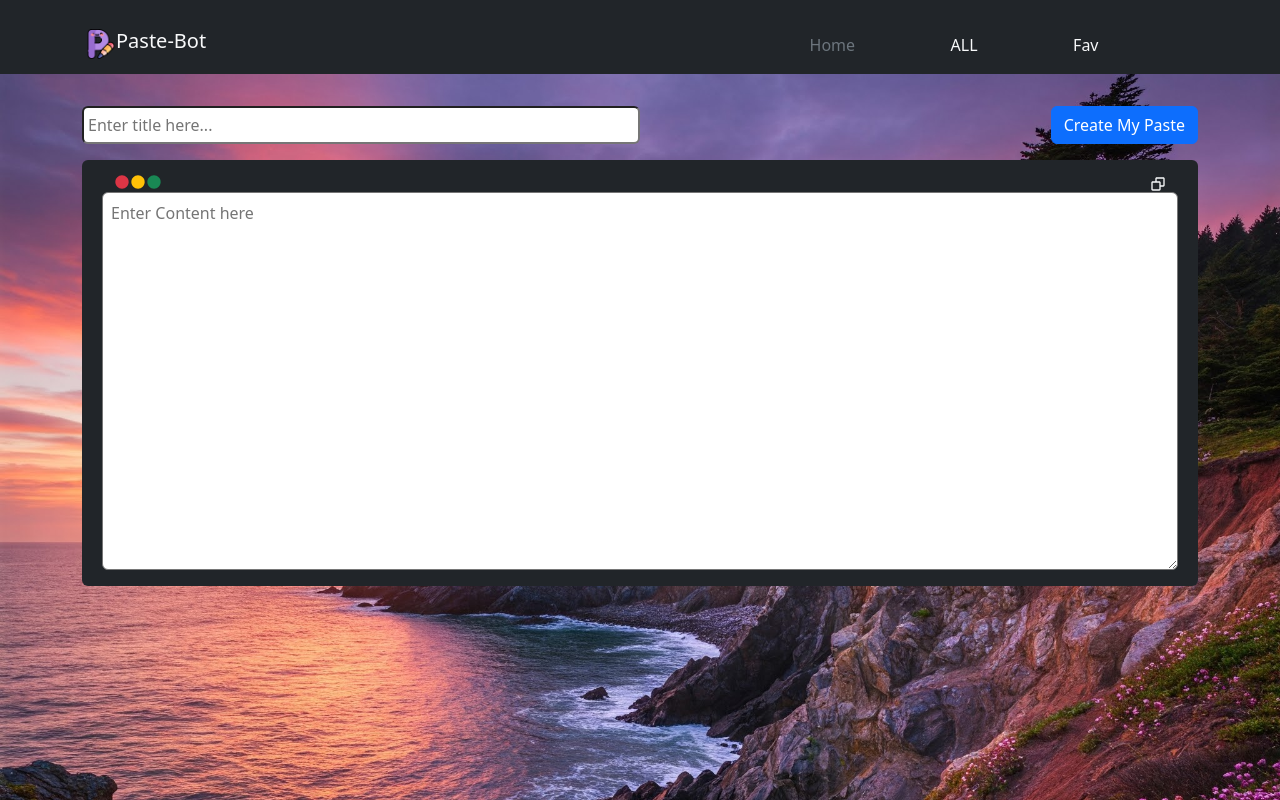
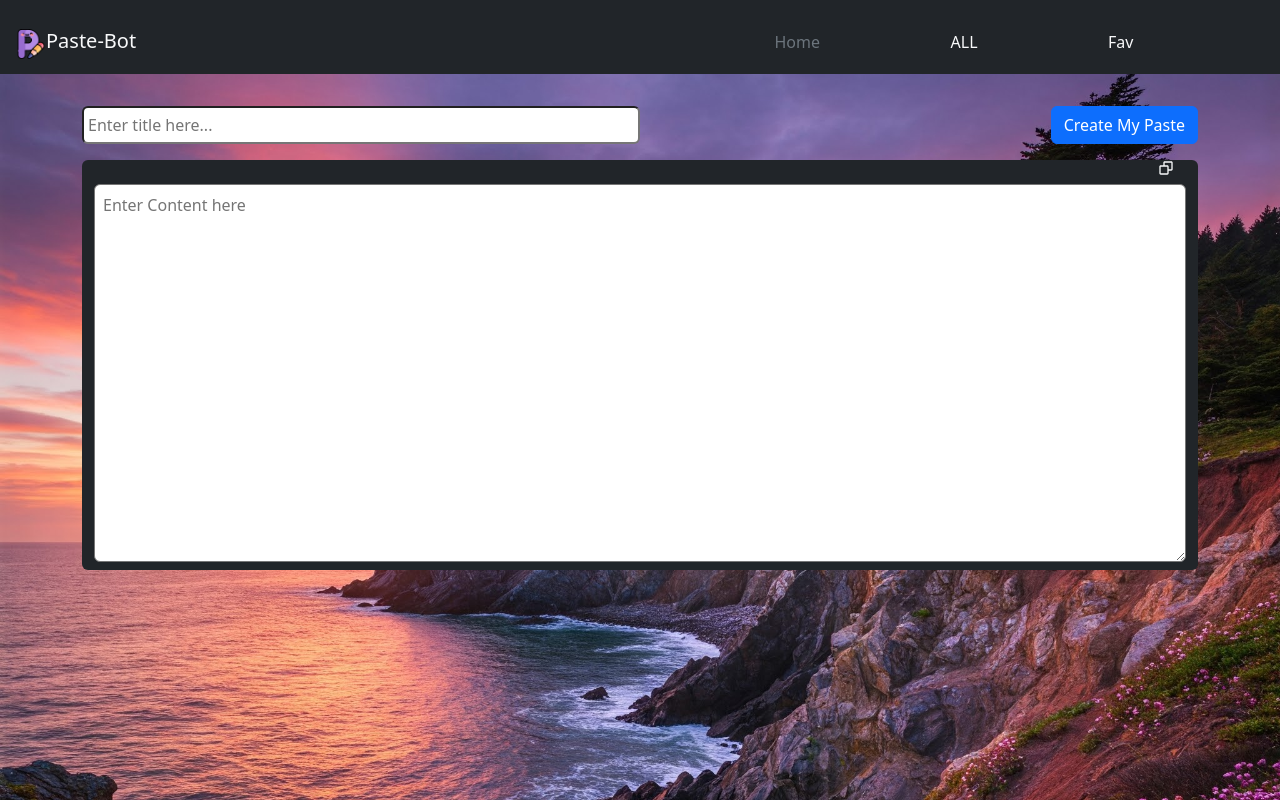
Before and after one commit to varsha-prajapat/Paste-Bot, a React (Create React App) app: page / in a window 1280 px wide. Built offline with nearby package versions, Linux system fonts and the light colour scheme.

Commit message:
css changed

```diff
--- a/src/Components/Home.js
+++ b/src/Components/Home.js
@@ -2,7 +2,7 @@ import React, { useEffect, useState } from 'react';
 import { useSearchParams } from 'react-router-dom';
 import { useDispatch, useSelector } from 'react-redux';
 import { addToPaste, updateToPaste } from '../Store/PasteSlice';
-import { BiSolidCircle, BiCopy } from 'react-icons/bi';
+import { BiCopy } from 'react-icons/bi';
 import toast from 'react-hot-toast';
 import { Container, Row, Col } from 'react-bootstrap';
 
@@ -65,19 +65,14 @@ const Home = () => {
         </Col>
       </Row>
       <Row className=' w-100  bg-dark  d-flex justify-content-center rounded '>
-        <Row className='w-100 p-2 m-0 d-flex justify-content-center '>
+        <Row className='w-100 p-0 m-0 d-flex justify-content-center '>
           <Row className=' rounded '>
-            <Col>
-              <BiSolidCircle className='text-danger' />
-              <BiSolidCircle className='text-warning' />
-              <BiSolidCircle className='text-success' />
-            </Col>
-            <Col className=' d-flex justify-content-end'>
+            <Col className='d-flex justify-content-end'>
               <BiCopy
                 onClick={() => {
                   navigator.clipboard.writeText(value);
                   toast.success("copied to clipboard");
-                }} className='text-light mt-2' /></Col>
+                }} className='text-light mb-2 ' /></Col>
 
           </Row>
           <Row className='w-100 mb-2'>
--- a/src/Components/Navbar.js
+++ b/src/Components/Navbar.js
@@ -12,21 +12,16 @@ const Navbars = () => {
       className='vw-100 p-0 mb-2  d-flex justify-content-center '>
       <Navbar
         className="w-100 mt-0 d-flex justify-content-center bg-warning"
-        bg="dark" variant="dark" expand="md">
-        <Container
-          className=' text-light  d-flex mt-3 bg-dark  '>
+        bg="dark" variant="dark" expand="sm">
+        <Container fluid
+          className='w-100 text-light  d-flex  mt-3 bg-dark  '>
           <Navbar.Brand>
-            <div className='text-light d-flex ms-1 '>
+            <div className=' text-light d-flex ms-1 '>
               <img src={P} height={30} width={30} alt="icon" />
               <h5>Paste-Bot</h5>
             </div>
           </Navbar.Brand>
-          <Navbar.Toggle onClick={() => setmenu(!openmenu)} className='mb-2 ' id="toggle">
-            {openmenu ? <TfiClose /> : <TfiAlignRight />}
-          </Navbar.Toggle>
-          <Navbar.Collapse >
-            <Nav
-              className="p-1 w-50 ms-auto  d-flex justify-content-evenly">
+          <Nav className="p-1 mb-2  w-50 align-self-end d-flex flex-row  justify-content-evenly">
             <Nav.Item>
               <NavLink to='/'
                 className={({ isActive }) =>
@@ -49,7 +44,6 @@ const Navbars = () => {
               </NavLink>
             </Nav.Item>
           </Nav>
-          </Navbar.Collapse>
         </Container>
       </Navbar>
     </Container>
--- a/src/index.css
+++ b/src/index.css
@@ -1,5 +1,4 @@
 body {
-  height: 100vh;
   margin: 0;
   padding: 0;
   overflow-x: hidden;
@@ -11,14 +10,7 @@ body {
   background-image: url("../src/image/bg.jpg");
   background-repeat: no-repeat;
   background-size: cover;
-  background-attachment: fixed;
-}
-
-#toggle:focus,
-#toggle:active {
-  outline: none;
-  box-shadow: none;
-
+  background-attachment:fixed;
 }
 
 code {
```
Also changed, not shown: 1 other file (tests, documents, lock files or other folders). Lines whose indentation alone changed are shown as unchanged.
